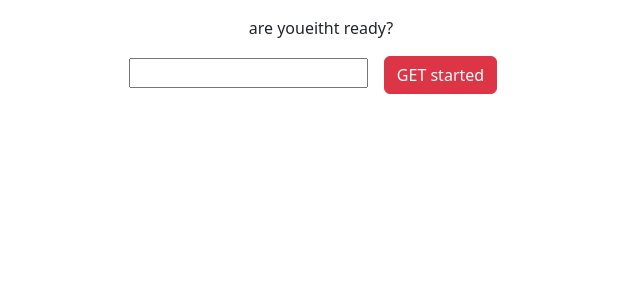
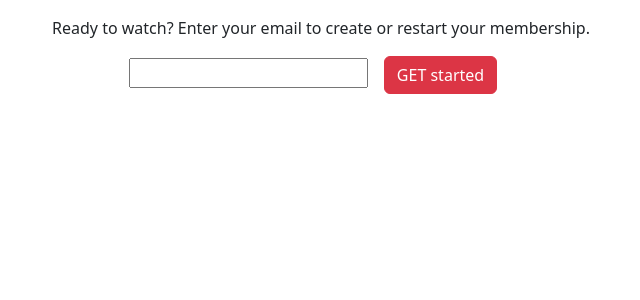
Before and after one commit to nisarg902/react-shopping, a React (Create React App) app: page / in a window 1280 px wide. Shown: the top 300 px of the page, without its empty margins (319-959 px from the left). Built offline with nearby package versions, Linux system fonts and the light colour scheme.

Commit message:
auto update

```diff
--- a/src/components/NetflixRegisterComponents.js
+++ b/src/components/NetflixRegisterComponents.js
@@ -1,7 +1,7 @@
 export default function NetflixRegisterComponents() {
   return <div className="fluid-Container text-center mt-3">
 
-    are youeitht ready?
+  Ready to watch? Enter your email to create or restart your membership.
        <div>
          <input type="email"></input>
          <button className="btn btn-danger m-3">GET started </button>
```
